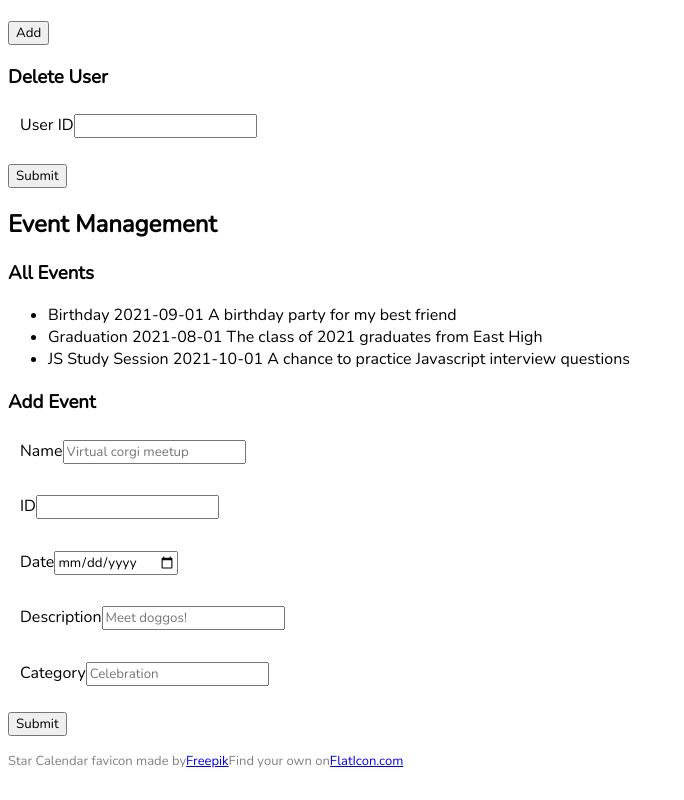
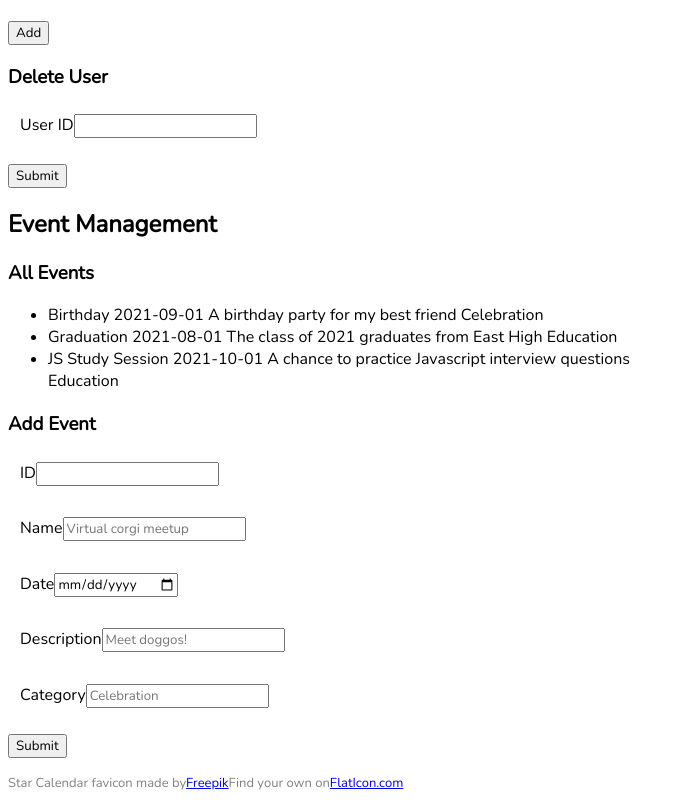
Before and after one commit to lisaleegithub/eventonica, a React (Create React App) app in the folder client/: page / in a window 1280 px wide. Shown: the part 441-1241 px from the top of the page, without its empty margins (0-684 px from the left). Before the commit the page ends 1219 px from the top, so only its background shows below. Built offline with nearby package versions, Linux system fonts and the light colour scheme.

Commit message:
Create events with useReducer and add new event(s) to the events list.

```diff
--- a/client/src/Components/Events.js
+++ b/client/src/Components/Events.js
@@ -1,4 +1,4 @@
-import { useState } from "react";
+import React, { useState, useReducer } from "react";
 
 // mock events
 const event1 = {
@@ -25,8 +25,48 @@ const event1 = {
     category: "Education",
   };
 
+// create an initial state for the form reducer
+const initialState = {
+    id: '',
+    name: '',
+    date: null,
+    description: '',
+    category: ''
+    };
+
+// reducer function - console logs for debugging
+// what we can do our state is the cases edit___
+const reducer = (state, action) => {
+    console.log(action, 'this is the action');
+    switch (action.type) {
+        case 'editId':
+            return { ...state, id: action.payload };
+        case 'editName':
+            console.log('Logged if the editName action is being dispatched');
+            return { ...state, name: action.payload };
+        case 'editDate':
+            return { ...state, date: action.payload };
+        case 'editDescription':
+            return { ...state, description: action.payload };
+        case 'editCategory':
+            return { ...state, category: action.payload };
+        default:
+            // return current state
+            return state;
+    }
+};
+
 const Events = () => {
+    // create events state and initialize with mock events
     const [events, setEvents] = useState([event1, event2, event3]);
+    // initialize the reducer that will store and update the form data
+    const [state, dispatch] = useReducer(reducer, initialState);
+
+    const handleAddEvent = (e) => {
+        e.preventDefault();
+        setEvents([...events, state]);
+        console.log(state);
+        }
 
     return (
     <section className="event-management">
@@ -35,27 +75,46 @@ const Events = () => {
             <h3>All Events</h3>
 
             <ul id="events-list">
-                {events.map((event) => <li key={event.id}>{event.name} {event.date} {event.description}</li>)}
+                {events.map((event, index) => <li key={index}>{event.name} {event.date} {event.description} {event.category}</li>)}
             </ul>
 
             <h3>Add Event</h3>
-            <form id="add-event" action="#">
+
+            <form id="add-event" action="#"
+            onSubmit={handleAddEvent} >
+                <fieldset>
+                    <label>ID</label>
+                    <input
+                        type="number"
+                        id="add-event-id"
+                        placeholder=""
+                        value={state.id}
+                        onChange={(e) =>
+                            dispatch({
+                                type: 'editId',
+                                payload: e.target.value
+                            })
+                        }
+                    />
+                </fieldset>
+
                 <fieldset>
                     <label>Name</label>
                     <input
                         type="text"
                         id="add-event-name"
                         placeholder="Virtual corgi meetup"
-                    />
-                </fieldset>
-
-                <fieldset>
-                    <label>ID</label>
-                    <input
-                        type="number"
-                        id="add-event-number"
-                        placeholder=""
-                    />
+                        value={state.name}
+                        // when input changed, it will dispatch the "editName" action
+                        // the payload(data) of this info will be the input field value
+                        // the reducer will "read" and know to update state.name
+                        onChange={(e) =>
+                            dispatch({
+                                type: 'editName',
+                                payload: e.target.value
+                            })
+                        }
+                />
                 </fieldset>
 
                 <fieldset>
@@ -64,6 +123,13 @@ const Events = () => {
                         type="date"
                         id="add-event-date"
                         placeholder="2/2/2022"
+                        value={state.date}
+                        onChange={(e) =>
+                            dispatch({
+                                type: 'editDate',
+                                payload: e.target.value
+                            })
+                        }
                     />
                 </fieldset>
 
@@ -73,6 +139,13 @@ const Events = () => {
                         type="text"
                         id="add-event-description"
                         placeholder="Meet doggos!"
+                        value={state.description}
+                        onChange={(e) =>
+                            dispatch({
+                                type: 'editDescription',
+                                payload: e.target.value
+                            })
+                        }
                     />
                 </fieldset>
 
@@ -82,9 +155,16 @@ const Events = () => {
                         type="text"
                         id="add-event-category"
                         placeholder="Celebration"
+                        value={state.category}
+                        onChange={(e) =>
+                            dispatch({
+                                type: 'editCategory',
+                                payload: e.target.value
+                            })
+                        }
                     />
                 </fieldset>
-                {/* Add more form fields here */}
+
                 <input type="submit" />
             </form>
         </div>
```
